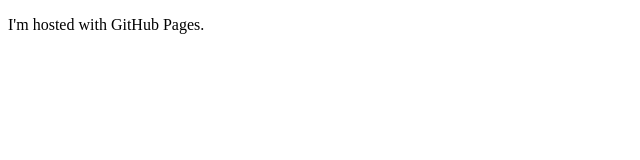
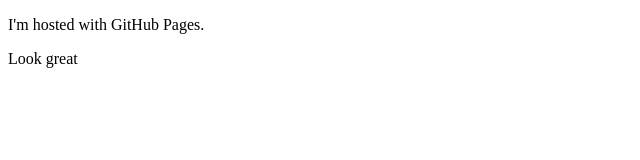
Before and after one commit to ckaise/ckaise.github.io, a plain HTML site: page index.html in a window 1280 px wide. Shown: the full height of the page, 0-640 px from the left. Drawn offline with Linux system fonts and the light colour scheme.

Commit message:
modify index.html

```diff
--- a/index.html
+++ b/index.html
@@ -6,5 +6,6 @@
 </head>
 <body>
 	<p>I'm hosted with GitHub Pages.</p>
+	<p>Look great</p>
 </body>
 </html>
```
